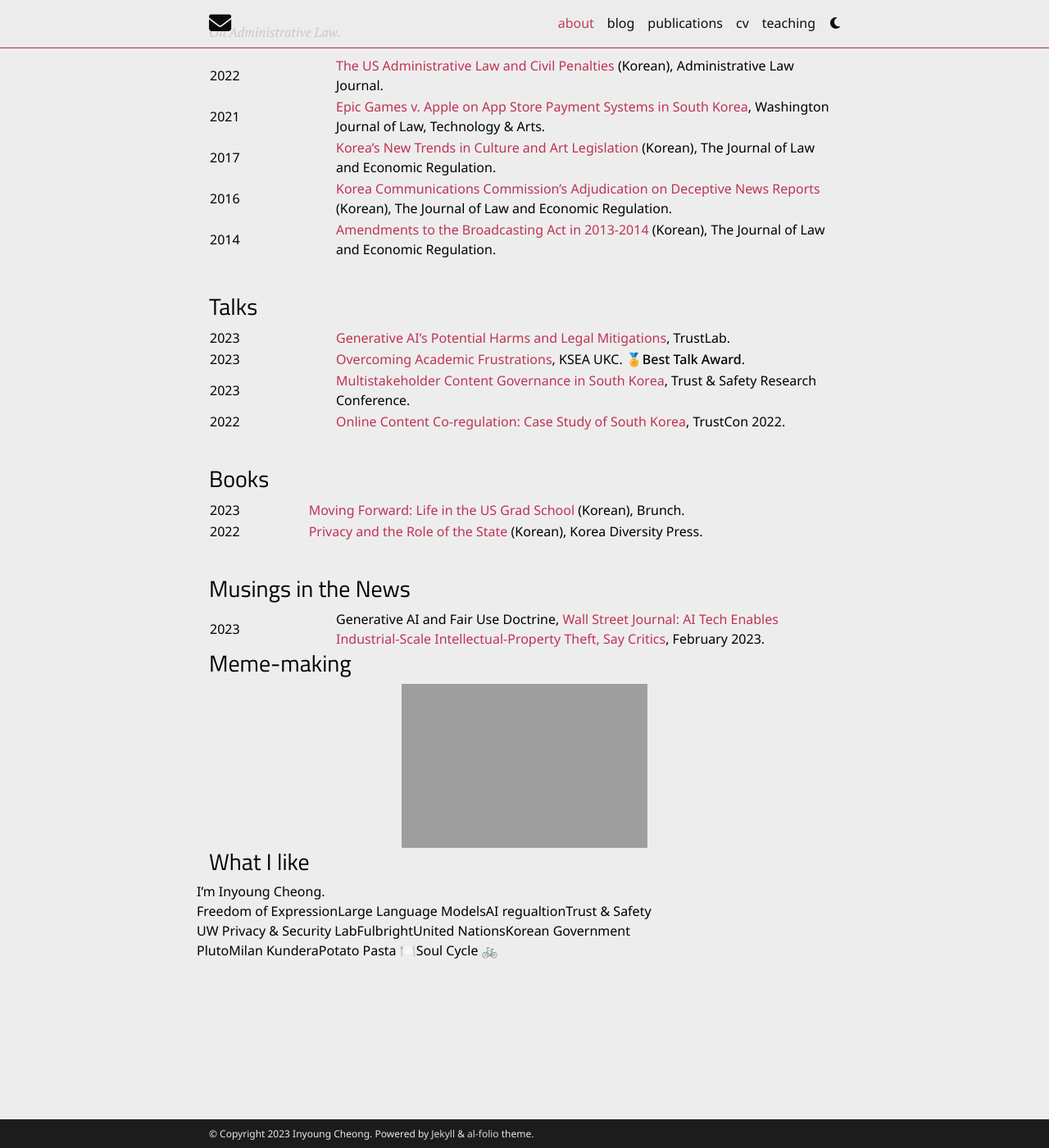
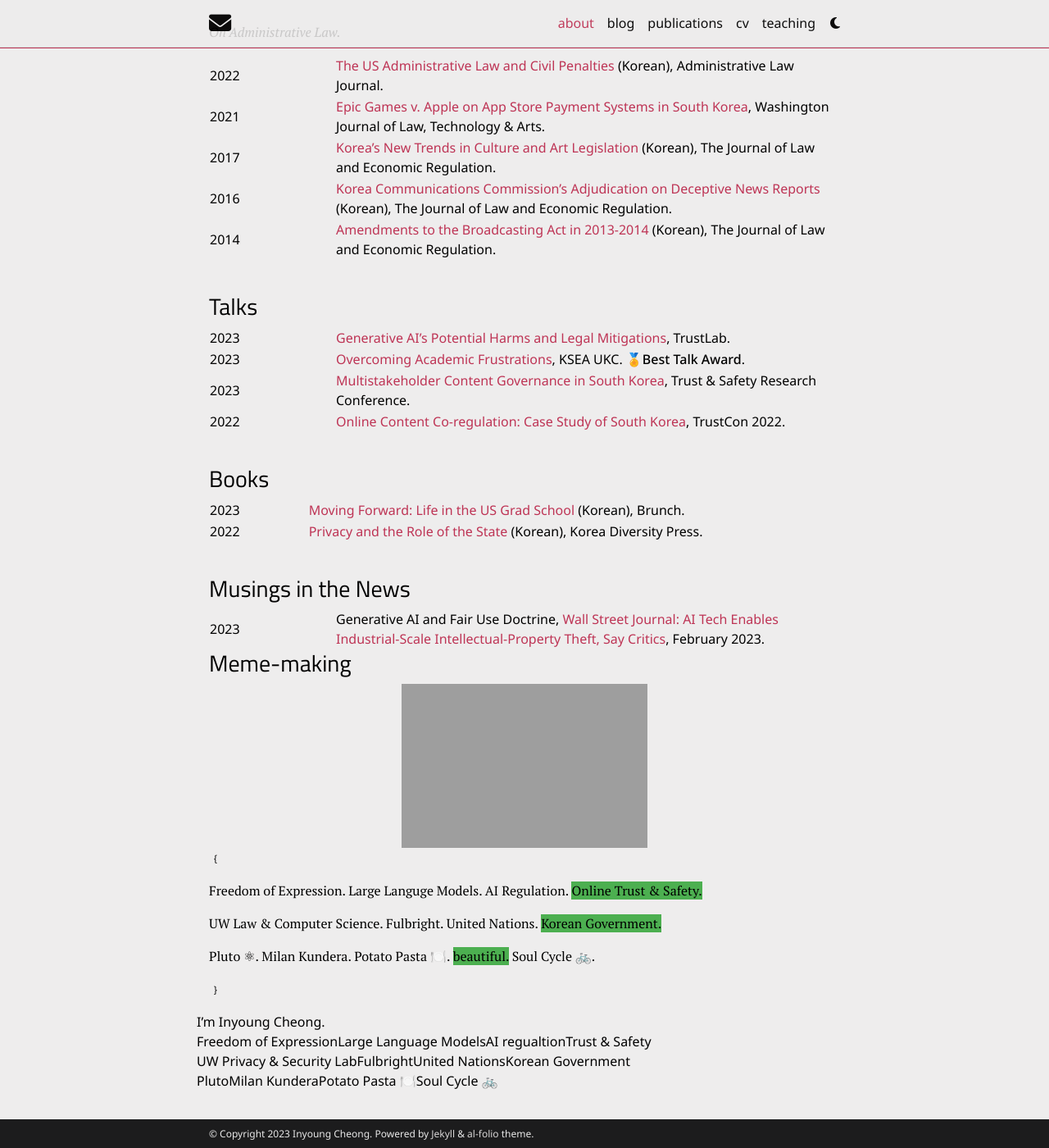
Before and after one commit to inyoungcheong/inyoungcheong.github.io, a Jekyll site: the page built from _pages/about.md, in a window 1280 px wide and 1400 px high, scrolled down 2160 px. Shown: the whole window at 82% size. Built offline with Jekyll 4.4.1, drawn with Linux system fonts in a browser that asks for light colours; emoji names are drawn with the system emoji font; some web fonts are replaced; comment, search, counter and statistics services are not loaded; a style sheet for code colours, icons or effects is not loaded; grey boxes are pictures that could not be loaded.

Commit message:
rotation text4

```diff
--- a/_pages/about.md
+++ b/_pages/about.md
@@ -220,7 +220,30 @@
   <img src="assets/img/blog/moving.gif" style="width: 300px; height: 200px;">
 </div>
 
-### What I like
+<div class="text">
+  <p>﹛</p>
+  <p>
+    <span class="word wisteria">Freedom of Expression.</span>
+    <span class="word belize">Large Languge Models.</span>
+    <span class="word pomegranate">AI Regulation.</span>
+    <span class="word green">Online Trust & Safety.</span>
+  </p>
+  <p>
+    <span class="word wisteria">UW Law & Computer Science.</span>
+    <span class="word belize">Fulbright.</span>
+    <span class="word pomegranate">United Nations.</span>
+    <span class="word green">Korean Government.</span>
+  </p>
+  <p>
+    <span class="word wisteria">Pluto ⚛.</span>
+    <span class="word belize">Milan Kundera.</span>
+    <span class="word pomegranate">Potato Pasta 🍽️.</span>
+    <span class="word green">beautiful.</span>
+    <span class="word midnight">Soul Cycle 🚲.</span>
+  </p>
+  <p>﹜</p>
+</div>
+
 
 <head>
     <link rel="stylesheet" type="text/css" href="styles.css">
```
Also changed, not shown: assets/css/script.js (+51 -8 lines), assets/css/styles.css (+54 -26 lines).
